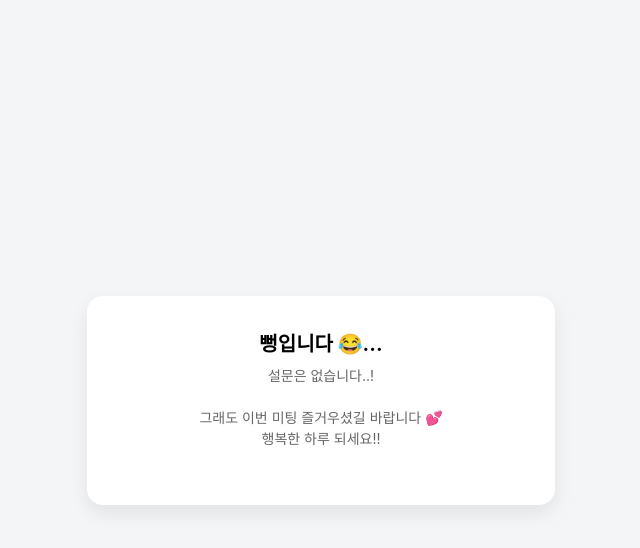
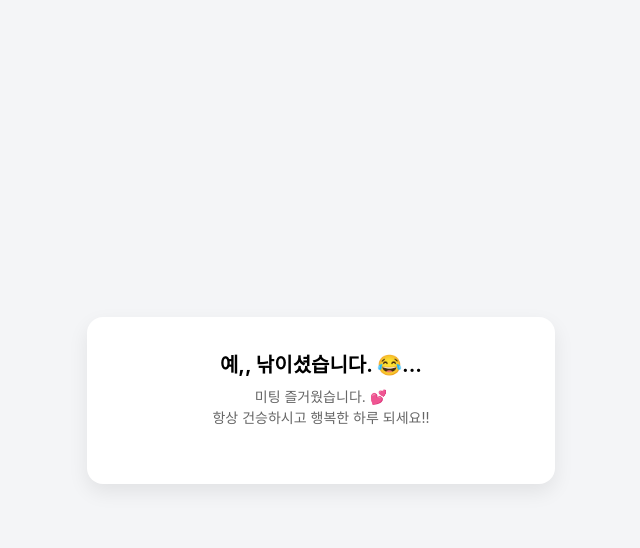
Before and after one commit to lvupberon-bit/survey-start, a plain HTML site: page index.html in a window 1280 px wide. Both pictures are taken after a click on the button "설문 시작하기". Shown: the whole page, without its empty margins (319-959 px from the left). Drawn offline with Linux system fonts and the light colour scheme.

Commit message:
Update index.html

```diff
--- a/index.html
+++ b/index.html
@@ -2,7 +2,7 @@
 <html lang="ko">
 <head>
   <meta charset="UTF-8" />
-  <title>  직장인 미팅 전문, 도파민 트리오 만족도 조사</title>
+  <title>  직장인 미팅 전문, 메카 트리오 만족도 조사</title>
 
   <meta property="og:title" content=" 3Smiler  미팅 만족도 익명 설문조사" />
   <meta property="og:description" content=" 이번 미팅은 만족스러우셨나요? 직장인 미팅 전문가, 도파민 트리오를 위한 솔직한 후기를 들려주세요. (익명)" />
@@ -26,7 +26,7 @@
 </head>
 <body>
   <div class="card" id="card">
-    <div class="title"> 도파민 트리오 미팅 만족도 설문조사</div>
+    <div class="title"> 직장인 미팅 전문, 메카 트리오 미팅 만족도 설문조사</div>
     <div class="subtitle"> 이번 미팅은 어떠셨나요?<br>편하게 솔직하게 답변해주세요. (약 1분)</div>
     <button class="btn" onclick="startSurvey()">설문 시작하기</button>
   </div>
@@ -41,11 +41,11 @@
       `;
       setTimeout(() => {
         card.innerHTML = `
-          <div class="title">뻥입니다 😂...</div>
+          <div class="title">예,, 낚이셨습니다. 😂...</div>
           <div class="subtitle">
-            설문은 없습니다..!<br><br>
-            그래도 이번 미팅 즐거우셨길 바랍니다 💕<br>
-            행복한 하루 되세요!!
+
+            미팅 즐거웠습니다. 💕<br>
+            항상 건승하시고 행복한 하루 되세요!!
           </div>
         `;
       }, 1200);
```
